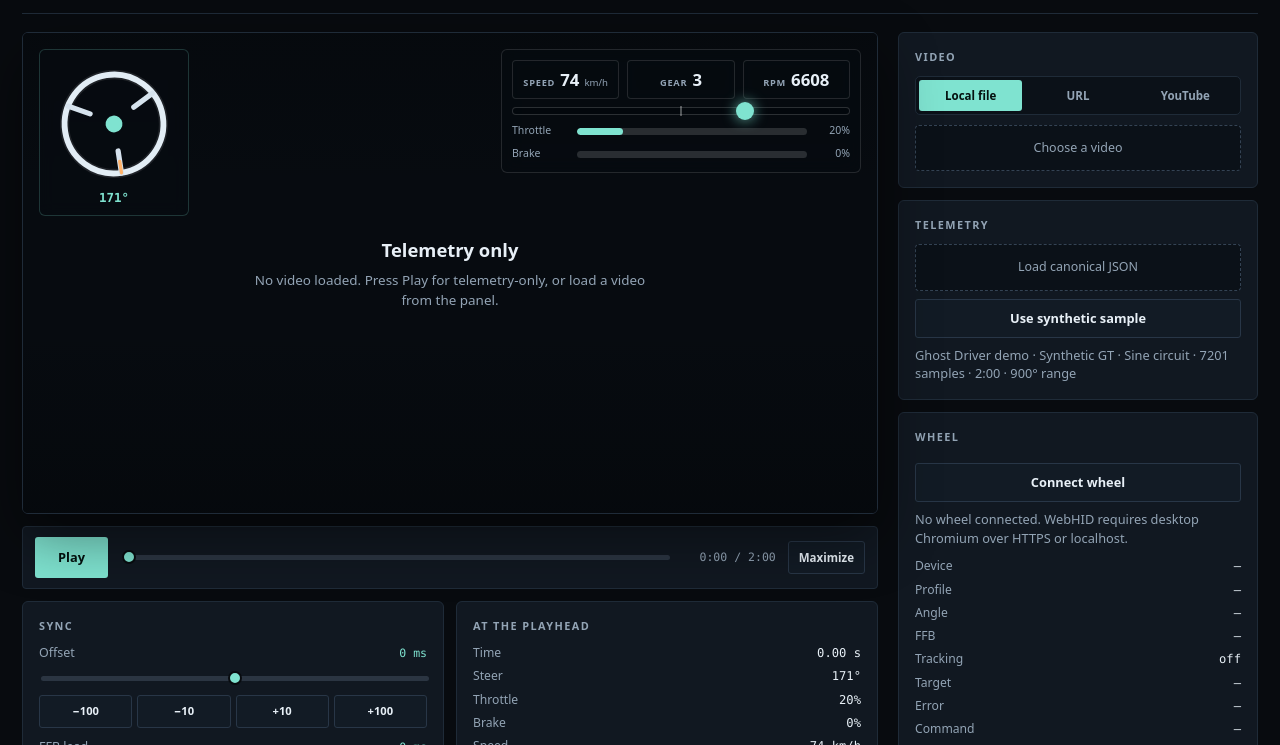
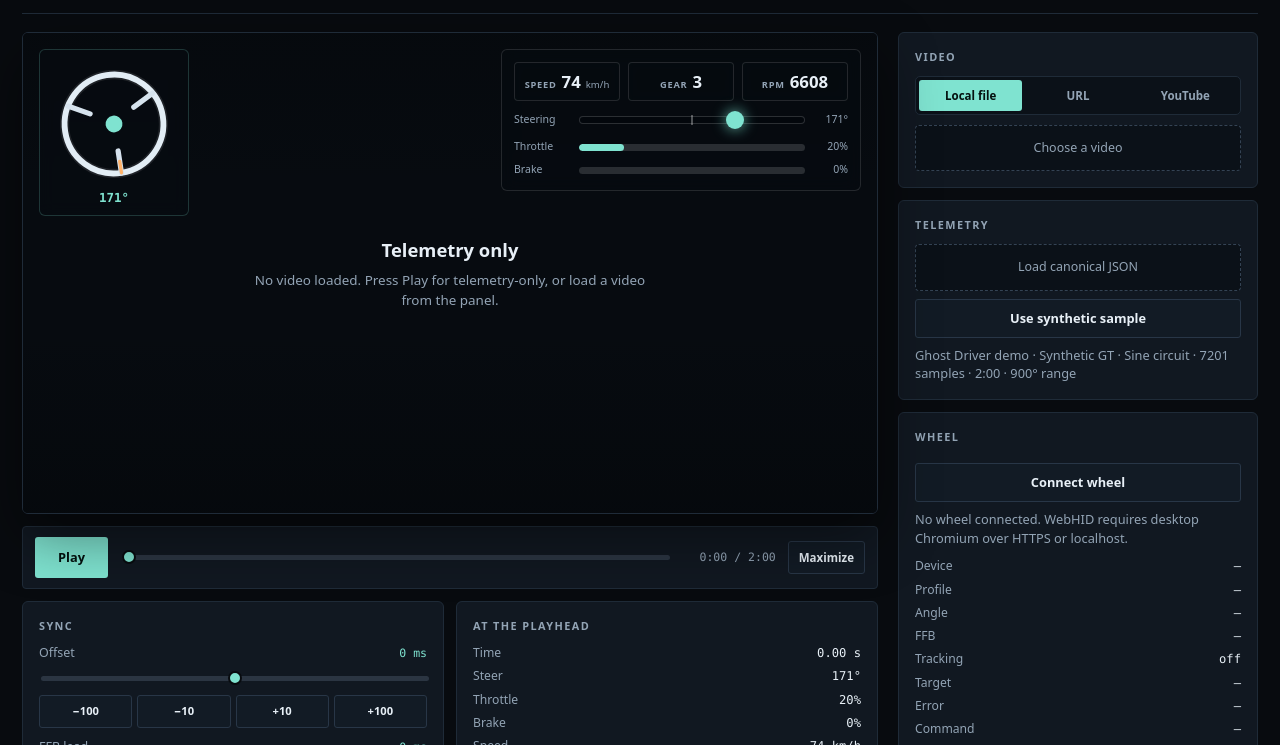
Before and after one commit to joegaffey/ghost-driver, a website built with Vite: page play.html in a window 1280 px wide. Shown: the part 54-799 px from the top of the page. Built offline with nearby package versions, Linux system fonts and the light colour scheme.

Commit message:
Give the steering HUD row breathing room

```diff
--- a/src/playback/app.ts
+++ b/src/playback/app.ts
@@ -78,10 +78,14 @@ export function initPlaybackApp(root: HTMLElement): void {
                   <div class="hud-stat"><span>Gear</span><strong id="hudGear">—</strong></div>
                   <div class="hud-stat"><span>RPM</span><strong id="hudRpm">0</strong></div>
                 </div>
-                <div class="steer-track">
-                  <span class="steer-center"></span>
-                  <span id="steerMarker" class="steer-marker"></span>
-                  <span id="wheelMarker" class="steer-marker wheel-marker" hidden></span>
+                <div class="steer-row">
+                  <span>Steering</span>
+                  <div class="steer-track">
+                    <span class="steer-center"></span>
+                    <span id="steerMarker" class="steer-marker"></span>
+                    <span id="wheelMarker" class="steer-marker wheel-marker" hidden></span>
+                  </div>
+                  <em id="hudSteer">0°</em>
                 </div>
                 <div class="pedal-row">
                   <div class="pedal">
@@ -266,6 +270,7 @@ export function initPlaybackApp(root: HTMLElement): void {
   const hudSpeed = el<HTMLElement>('#hudSpeed');
   const hudGear = el<HTMLElement>('#hudGear');
   const hudRpm = el<HTMLElement>('#hudRpm');
+  const hudSteer = el<HTMLElement>('#hudSteer');
   const throttleBar = el<HTMLDivElement>('#throttleBar');
   const brakeBar = el<HTMLDivElement>('#brakeBar');
   const throttleValue = el<HTMLElement>('#throttleValue');
@@ -791,6 +796,7 @@ export function initPlaybackApp(root: HTMLElement): void {
 
     wheelRim.setAttribute('transform', `rotate(${clampedSteer.toFixed(2)} 100 100)`);
     steerAngle.textContent = `${Math.round(clampedSteer)}°`;
+    hudSteer.textContent = `${Math.round(steer)}°`;
     steerMarker.style.left = `${50 + clamp(fraction, -1, 1) * 50}%`;
 
     hudSpeed.textContent = String(Math.round(sample?.speed ?? 0));
--- a/src/playback/play.css
+++ b/src/playback/play.css
@@ -399,13 +399,29 @@ input[type="range"]::-moz-range-thumb {
   top: 16px;
   right: 16px;
   display: grid;
-  gap: 8px;
+  gap: 10px;
   width: min(360px, 55%);
-  padding: 10px;
+  padding: 12px;
   border: 1px solid rgba(255, 255, 255, 0.12);
   border-radius: 6px;
   background: rgba(7, 12, 17, 0.55);
   backdrop-filter: blur(8px);
+}
+
+.steer-row {
+  display: grid;
+  grid-template-columns: 58px minmax(0, 1fr) 36px;
+  align-items: center;
+  gap: 7px;
+  min-height: 18px;
+  color: var(--muted);
+  font-size: 0.66rem;
+}
+
+.steer-row em {
+  font-style: normal;
+  font-variant-numeric: tabular-nums;
+  text-align: right;
 }
 
 .steer-track {
```
